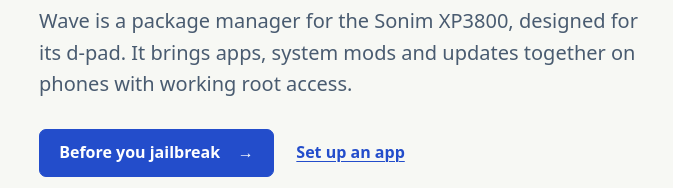
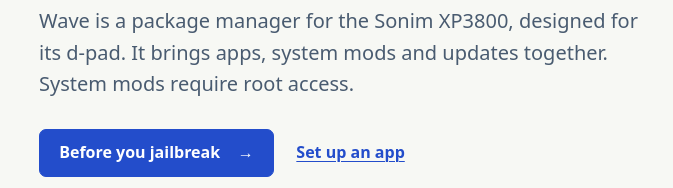
Before and after one commit to thooton/wave, a plain HTML site: page site/index.html in a window 1280 px wide. Shown: the part 346-534 px from the top of the page, 41-714 px from the left. Drawn offline with Linux system fonts and the light colour scheme.

Commit message:
Record site audit and clarify that modules require root

```diff
--- a/site/index.html
+++ b/site/index.html
@@ -6,7 +6,7 @@
 <body><a class="skip" href="#main">Skip to content</a>
 <header><div class="wrap top"><a class="brand" href="./" aria-label="Wave home"><img src="./assets/wave.svg" width="32" height="32" alt="">Wave</a><nav aria-label="Main"><a href="./jailbreak/">Device guide</a><a href="./setup/">App setup</a><a href="https://github.com/thooton/wave">GitHub ↗</a></nav></div></header>
 <main id="main" tabindex="-1" class="wrap">
-<section class="hero"><div><span class="kicker"><i></i> XP3 FIELD GUIDE <span>/</span> 01</span><h1>A package store<br>for your <em>flip phone.</em></h1><p class="lead">Wave is a package manager for the Sonim XP3800, designed for its d-pad. It brings apps, system mods and updates together on phones with working root access.</p>
+<section class="hero"><div><span class="kicker"><i></i> XP3 FIELD GUIDE <span>/</span> 01</span><h1>A package store<br>for your <em>flip phone.</em></h1><p class="lead">Wave is a package manager for the Sonim XP3800, designed for its d-pad. It brings apps, system mods and updates together. System mods require root access.</p>
 <div class="actions"><a class="button" href="jailbreak/">Before you jailbreak <b aria-hidden="true">→</b></a><a class="plain" href="setup/">Set up an app</a></div><p class="caption">The device guide identifies your phone and helps you prepare a backup. It does not flash the phone.</p></div>
 <figure class="plate"><div class="plate-label">FIG. 01 <span>/</span> DESIGN PREVIEW</div><div class="device"><img class="phone" src="assets/handset.svg" alt="" width="180" height="356"><img class="display" src="assets/wave-home.webp" alt="Wave Home mockup with Messages Improved and Mail featured" width="240" height="320"></div><figcaption>XP3800 <span>240 × 320</span></figcaption></figure></section>
 <section class="catalog"><div class="section-head"><span class="kicker">01 <span>/</span> THE CATALOG</span><h2>Inside the default source</h2><p>The planned collection pairs everyday apps with optional changes to the stock phone.</p></div>
```
Also changed, not shown: docs/tasks/README.md.
